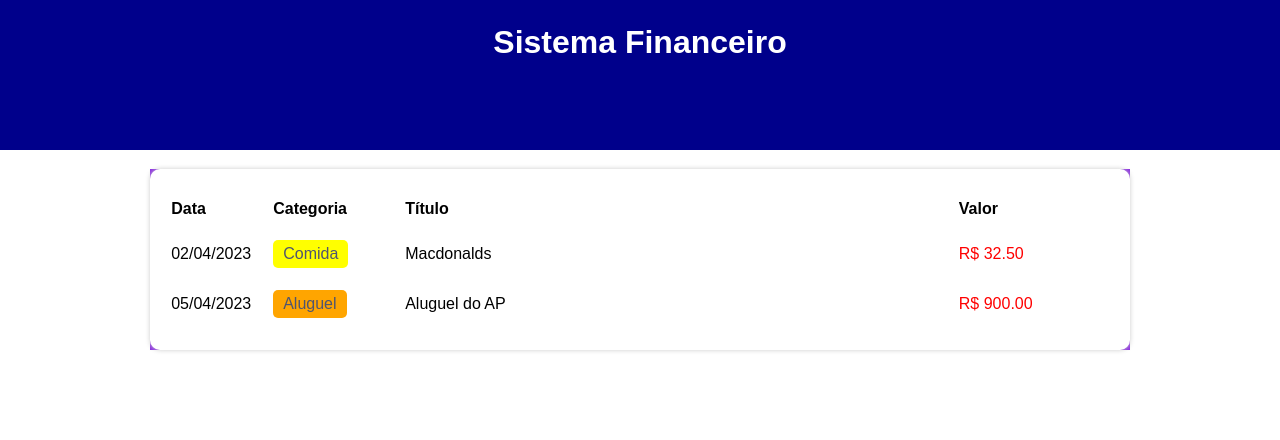
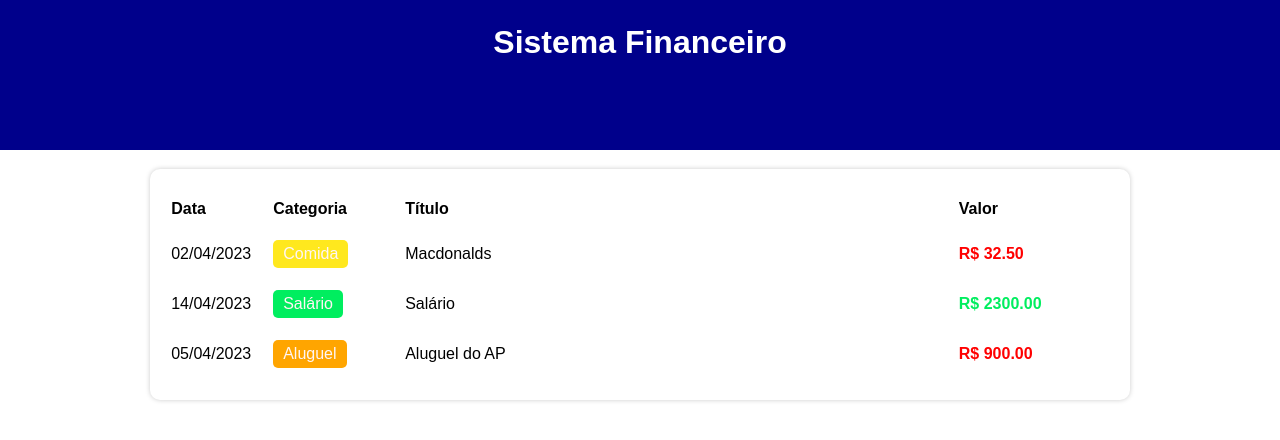
Before and after one commit to gabriel-teotonio/Finance-system-app, a React (Vite) app: page / in a window 1280 px wide. Shown: the top 440 px of the page. Built offline with nearby package versions, Linux system fonts and the light colour scheme.

Commit message:
fix: fix category naming

```diff
--- a/src/AppStyles.tsx
+++ b/src/AppStyles.tsx
@@ -15,5 +15,4 @@ export const Body = styled.main`
     max-width: 980px;
     margin: auto;
     margin-bottom: 2rem;
-    background-color: blueviolet;
 `
--- a/src/components/TableItem/index.tsx
+++ b/src/components/TableItem/index.tsx
@@ -18,7 +18,7 @@ export const TableItem = ({item}: IProps) => {
             </C.TableColumn>
             <C.TableColumn>{item.title}</C.TableColumn>
             <C.TableColumn>
-                <C.Value color={categories[item.category].expense ? 'red': '#2764FF'}>
+                <C.Value color={categories[item.category].expense ? 'red': '#00EE5F'}>
                     R$ {item.value.toFixed(2)}
                 </C.Value>
             </C.TableColumn>
--- a/src/components/TableItem/styles.tsx
+++ b/src/components/TableItem/styles.tsx
@@ -9,10 +9,11 @@ export const Category = styled.div<{color: string}>`
     display: inline-block;
     padding: 5px 10px;
     border-radius: 5px;
-    color: #4f5570;
+    color: #fff5f5;
     background-color: ${props => props.color};
 `
 ;
 export const Value = styled.div<{color:string}>`
-    color: ${props => props.color}
+    color: ${props => props.color};
+    font-weight: 600;
 `
--- a/src/data/categories.ts
+++ b/src/data/categories.ts
@@ -1,8 +1,8 @@
 import { Category } from "../types/categories";
 
 export const categories: Category = {
-    food: {title: 'Comida', color:'yellow', expense: true},
-    salary:{title: 'Salário', color:'green', expense: false},
-    entertainment: {title: 'Entretenimento', color:'blue', expense: true},
+    food: {title: 'Comida', color:'#FFE81E', expense: true},
+    salary:{title: 'Salário', color:'#00EE5F', expense: false},
+    entertainment: {title: 'Entretenimento', color:'#2361FF', expense: true},
     rent: {title: 'Aluguel', color:'orange', expense: true},
 }
--- a/src/data/items.ts
+++ b/src/data/items.ts
@@ -9,13 +9,13 @@ export const Items: Item[] = [
     },
     {
         date: new Date(2023,1,4),
-        category: 'Entertainment',
+        category: 'entertainment',
         title: 'Cinema',
         value: 130
     },
     {
-        date: new Date(2023,2,14),
-        category: 'Salary',
+        date: new Date(2023,4,14),
+        category: 'salary',
         title: 'Salário',
         value: 2300
     },
```
